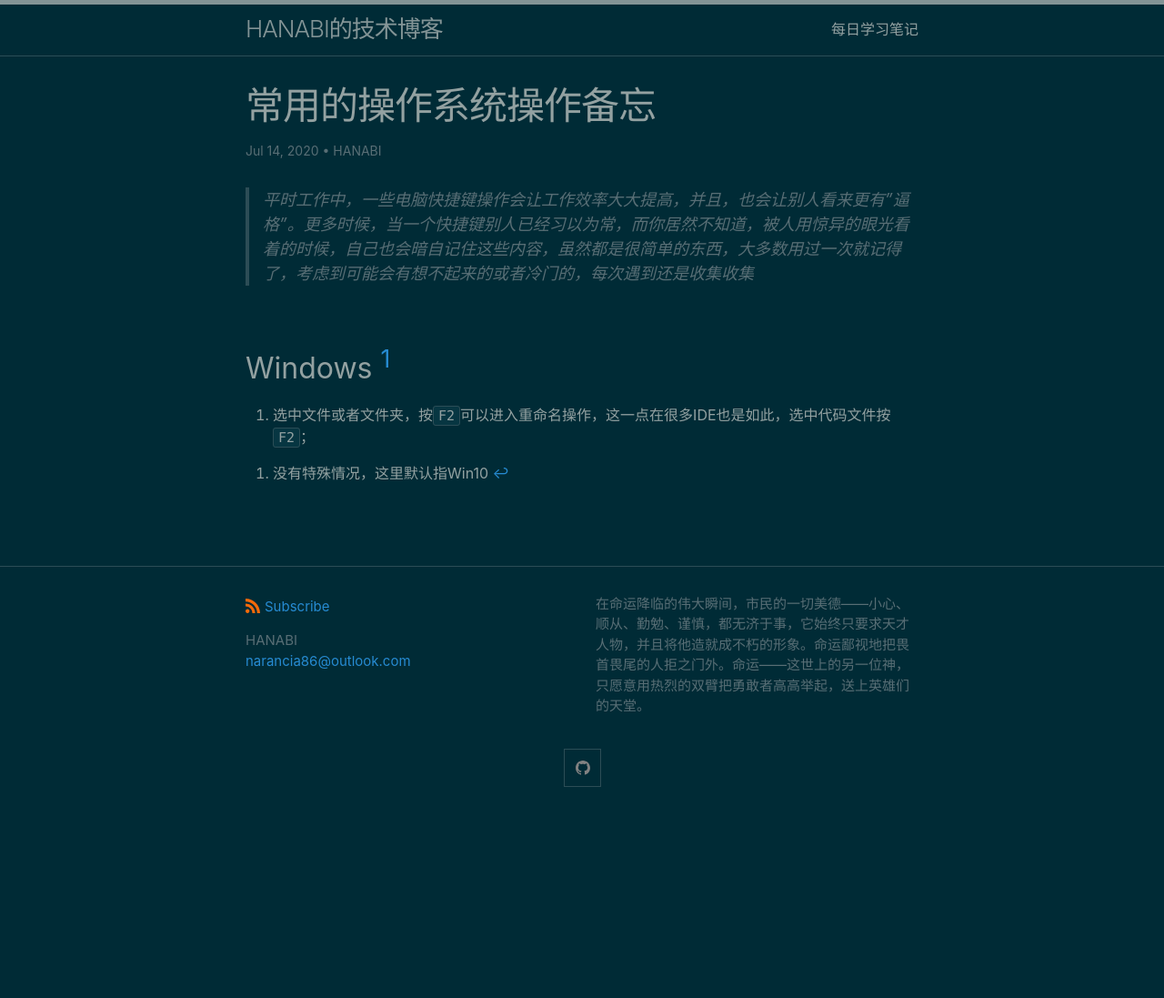
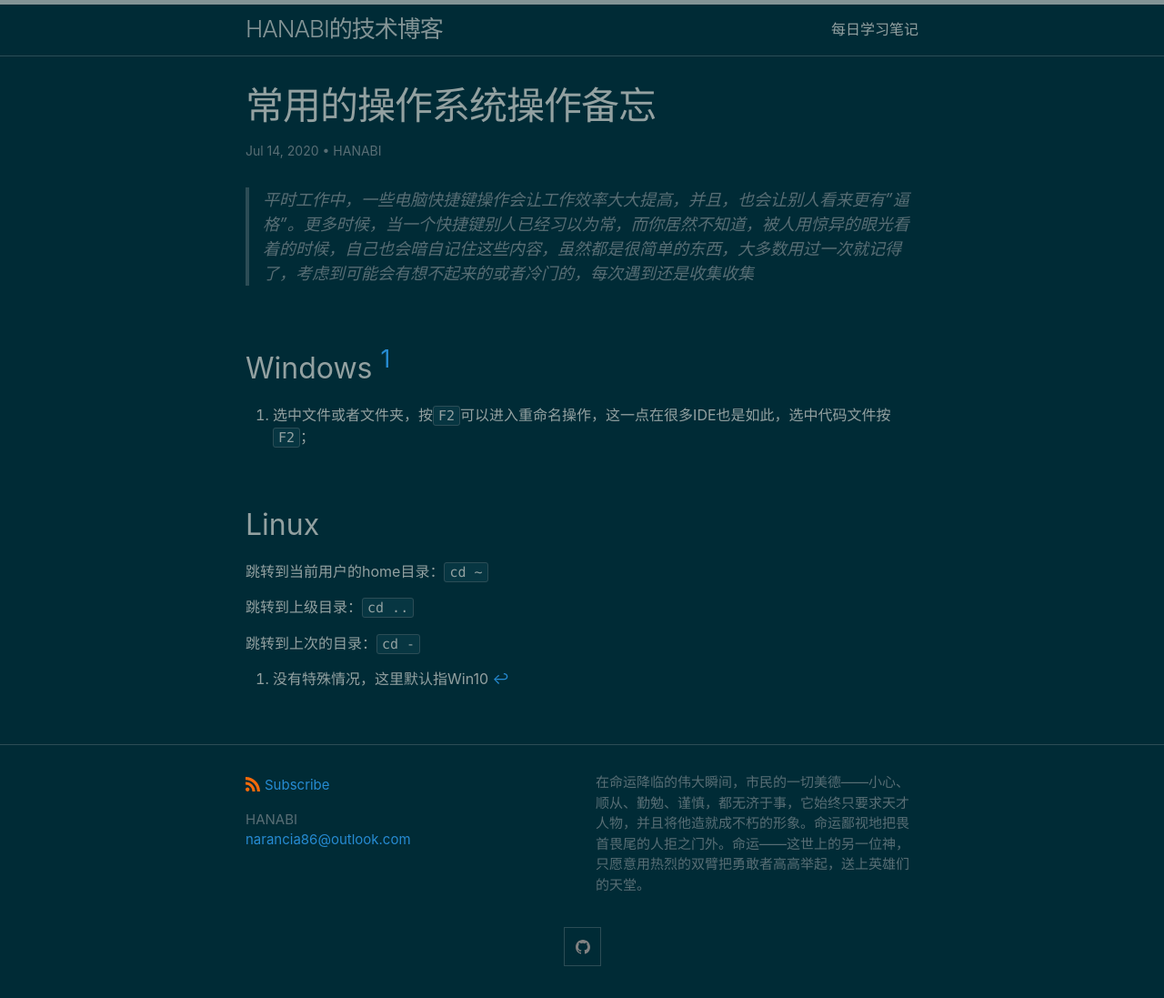
Before and after one commit to KamenRiderKuuga/kamenriderkuuga.github.io, a Jekyll site: the page built from _posts/2020-07-13-Tips-2.md, in a window 1280 px wide. Shown: the whole page at 91% size. Built offline with Jekyll 4.4.1, drawn with Linux system fonts in a browser that asks for light colours; before the commit the page ends 900 px from its top, so only the background shows below that.

Commit message:
更新一些Git相关的命令，以及命令行操作备忘

```diff
--- a/_posts/2020-07-13-Tips-2.md
+++ b/_posts/2020-07-13-Tips-2.md
@@ -14,6 +14,12 @@ tags: Tips
 
 
 
+## Linux
 
+跳转到当前用户的home目录：`cd ~`
+
+跳转到上级目录：`cd ..`
+
+跳转到上次的目录：`cd -`
 
 [^1]:没有特殊情况，这里默认指Win10
```
Also changed, not shown: _posts/2020-12-14-Git-1.md (+6 -0 lines).
